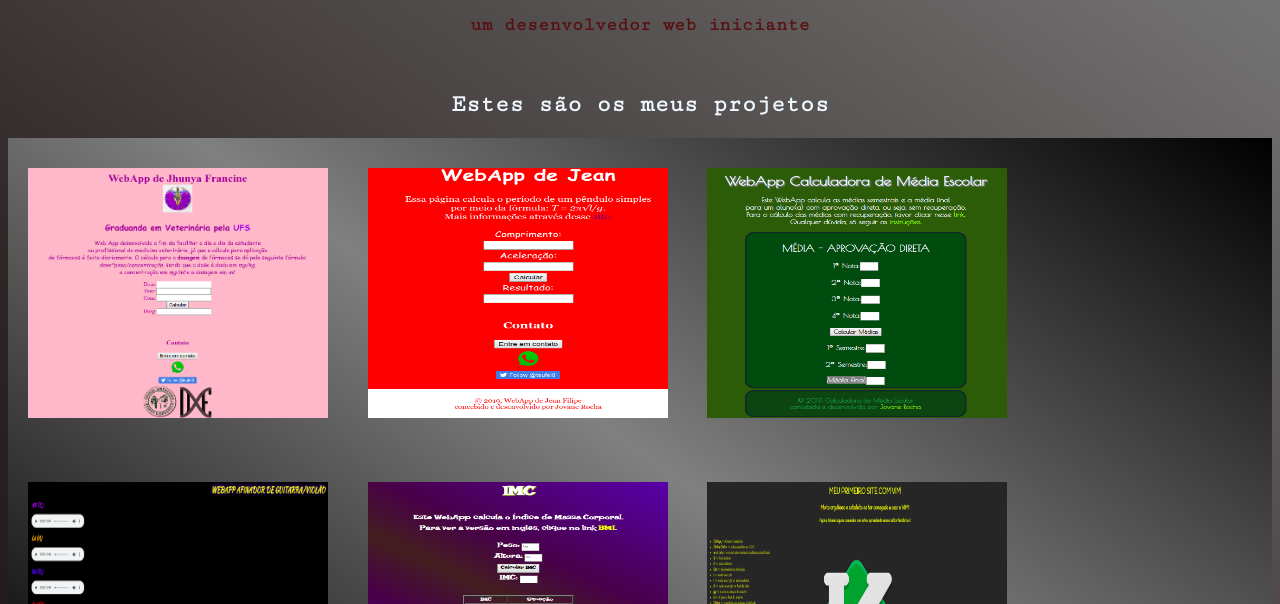
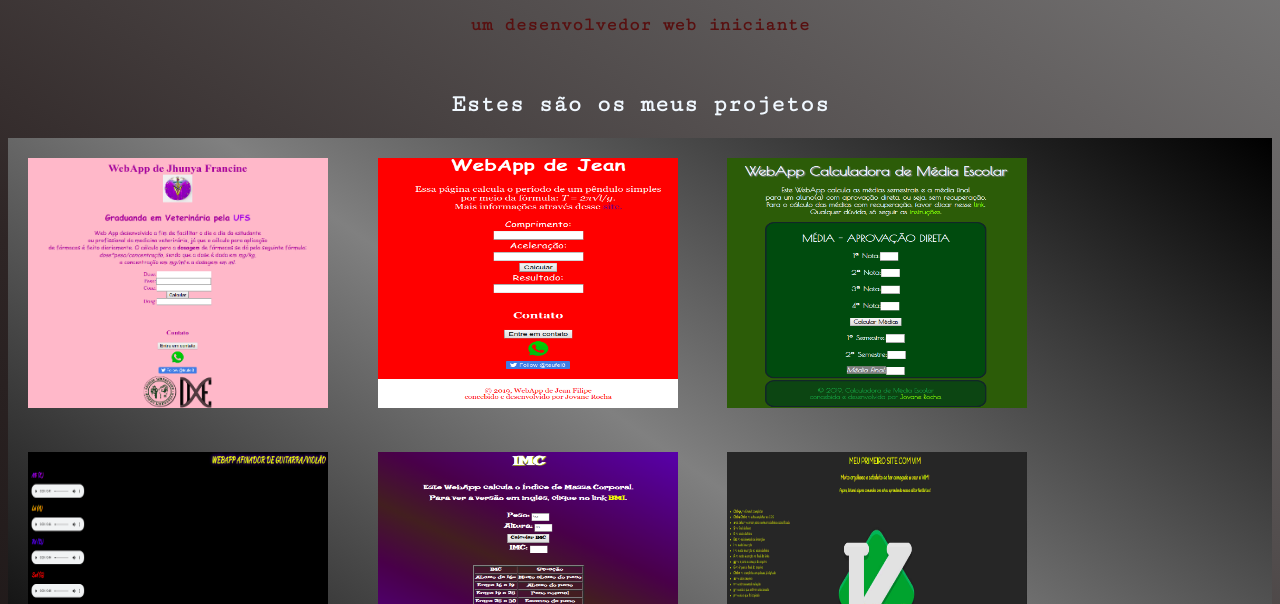
Before and after one commit to jcgsr/jcgsr.github.io, a plain HTML site: page index.html in a window 1280 px wide. Shown: the part 196-800 px from the top of the page. Drawn offline with Linux system fonts and the light colour scheme.

Commit message:
Update style.css

```diff
--- a/style.css
+++ b/style.css
@@ -11,7 +11,7 @@ body{
 img{
     width: 300px;
     height: 250px;
-   padding: 30px 10px 30px 20px;
+   padding:20px;
 }
 h1{
     text-align: center;
```
